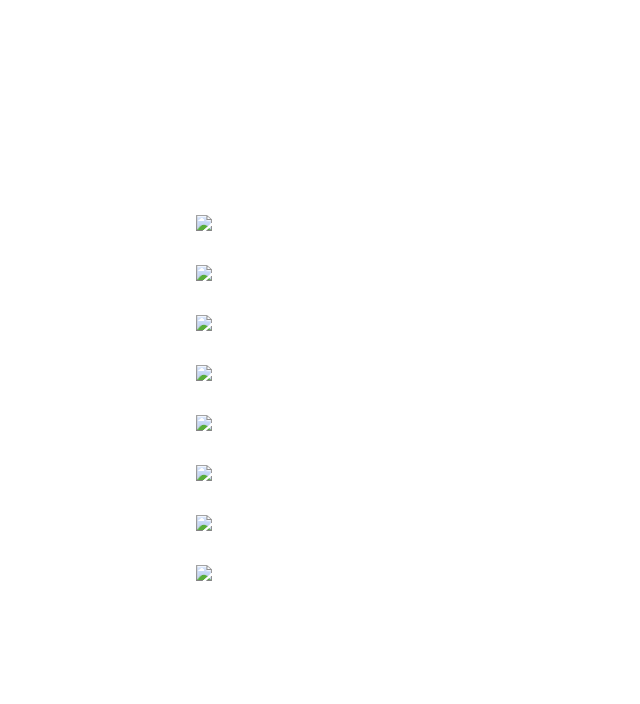
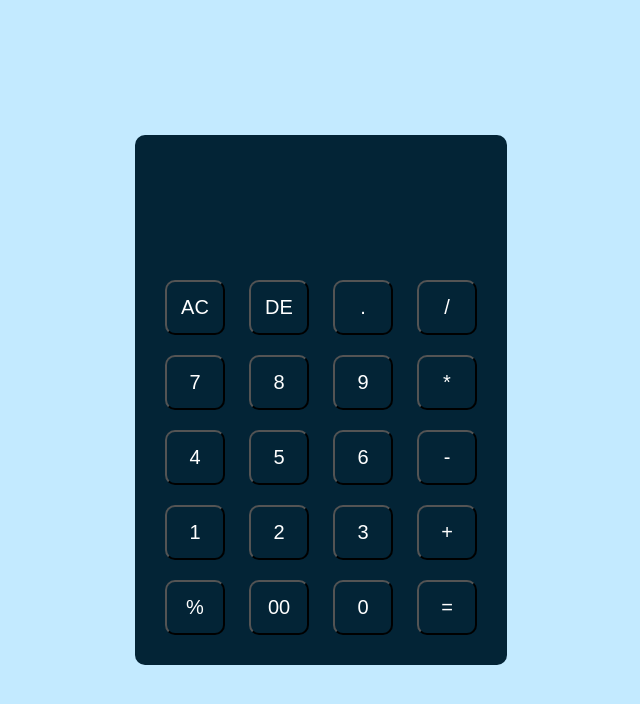
Before and after one commit to riyamakhija01/codealpha_tasks, a plain HTML site: page index.html in a window 1280 px wide. Shown: the whole page, without its empty margins (319-959 px from the left). Drawn offline with Linux system fonts and the light colour scheme.

Commit message:
Add files via upload

```diff
--- a/index.html
+++ b/index.html
@@ -1,50 +1,58 @@
 <!DOCTYPE html>
 <html>
     <head>
-        <meta name="viewport" content="width=device-width initial-scale=1.0">
-        <title> Lightbox Image Gallery </title>
-        <link rel="stylesheet" href="style.css">
-        <link rel="stylesheet" href="lightbox.css">
-
+        <meta charset="utf-8">
+        <meta name="viewport" content="width=device-width, initial-scale=1">
+        <title>Calculator</title>
+        <link rel="stylesheet" type="text/css" href="style..css">
     </head>
     <body>
+        <div class="container">
+            <div class="calculator">
 
-        <div class="container">
-            <div class="Gallery">
-                <a href="udaipurimages/image1.jpg" data-lightbox="Udaipur" data-titles="Caption1">
-                    <img src="udaipurimages/image1.jpg">
-                </a>
+                <form>
+                                    <div class="display">
+                    <input type="text" name="display">
+                </div >
+                <div>
+                    <input type="button" value="AC" onclick="display.value=''">
+                    <input type="button" value="DE"  onclick="display.value = display.value.tostring().slice(0,-1)">
 
-                <a href="udaipurimages/image2.jpg" data-lightbox="Udaipur" data-titles="Caption2">
-                    <img src="udaipurimages/image2.jpg">
-                </a>
+                    <input type="button" value="." onclick="display.value+='.'">
+                    <input type="button" value="/" onclick="display.value+='/'">
+                </div>
 
-                <a href="udaipurimages/image3.jpg" data-lightbox="Udaipur" data-titles="Caption3">
-                    <img src="udaipurimages/image3.jpg">
-                </a>
+                <div>
+                    <input type="button" value="7" onclick="display.value+='7' ">
+                    <input type="button" value="8" onclick="display.value+='8' ">
+                    <input type="button" value="9" onclick="display.value+='9' ">
+                    <input type="button" value="*" onclick="display.value+='*' ">
+                </div>
 
-                <a href="udaipurimages/image4.jpg" data-lightbox="Udaipur" data-titles="Caption4">
-                    <img src="udaipurimages/image4.jpg">
-                </a>
+                <div>
+                    <input type="button" value="4" onclick="display.value+='4' ">
+                    <input type="button" value="5" onclick="display.value+='5' ">
+                    <input type="button" value="6" onclick="display.value+='6' ">
+                    <input type="button" value="-" onclick="display.value+='-' ">
+                </div>
 
-                <a href="udaipurimages/image5.jpg" data-lightbox="Udaipur" data-titles="Caption5">
-                    <img src="udaipurimages/image5.jpg">
-                </a>
+                <div>
+                    <input type="button" value="1" onclick="display.value+='1' ">
+                    <input type="button" value="2" onclick="display.value+='2' ">
+                    <input type="button" value="3" onclick="display.value+='3' ">
+                    <input type="button" value="+" onclick="display.value+='+' ">
+                </div>
 
-                <a href="udaipurimages/image6.jpg" data-lightbox="Udaipur" data-titles="Caption6">
-                    <img src="udaipurimages/image6.jpg">
-                </a>
-
-                <a href="udaipurimages/image7.jpg" data-lightbox="Udaipur" data-titles="Caption7">
-                    <img src="udaipurimages/image7.jpg">
-                </a>
-
-                <a href="udaipurimages/image8.jpg" data-lightbox="Udaipur" data-titles="Caption8">
-                    <img src="udaipurimages/image8.jpg">
-                </a>
+                <div>
+                    <input type="button" value="%" onclick="display.value+='%' ">
+                    <input type="button" value="00" onclick="display.value+='00' ">
+                    <input type="button" value="0" onclick="display.value+='0' ">
+                    <input type="button" value="=" onclick="display.value=eval(display.value)">
+                </div>
 
             </div>
+        </form>
+
         </div>
-        <script>src="lightbox-plus-jquery.js"</script>
     </body>
 </html>
--- /dev/null
+++ b/style..css
@@ -0,0 +1,40 @@
+*{
+    margin: 0px;
+    padding: 0px;
+}
+body{
+    background-color: #C3EAFF;
+}
+.container{
+    height: 100vh;
+    display: flex;
+    align-items: center;
+    justify-content: center;
+}
+.calculator{
+    background-color: #032436;
+    padding: 20px;
+    border-radius: 10px;
+}
+.calculator input{
+    height: 55px;
+    width: 60px;
+    border-radius: 10px;
+    margin: 10px;
+    cursor: pointer;
+    background: transparent;
+    font-size: 20px;
+    color: white;
+}
+.display{
+    display: flex;
+    justify-content: flex-end;
+    margin: 20px 0px;
+}
+.display input{
+    flex: 1;
+    text-align: right;
+    font-size: 40px;
+    border: none;
+    outline: none;
+}
```
